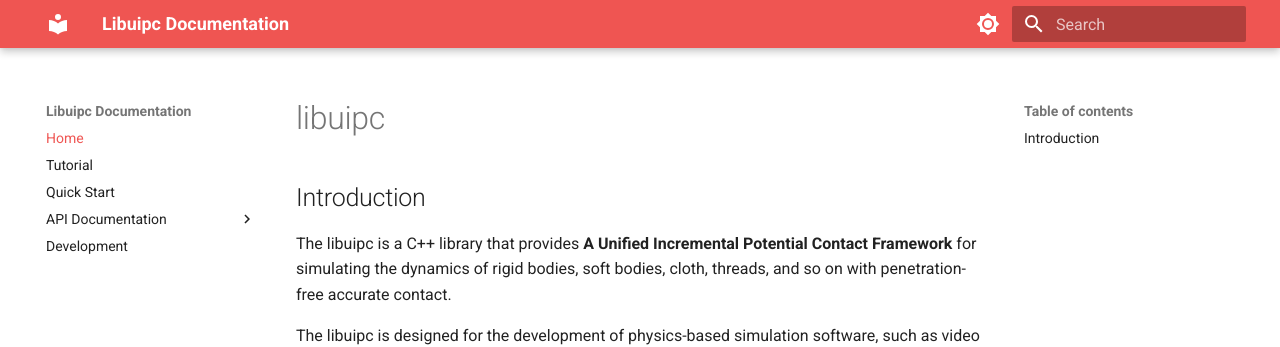
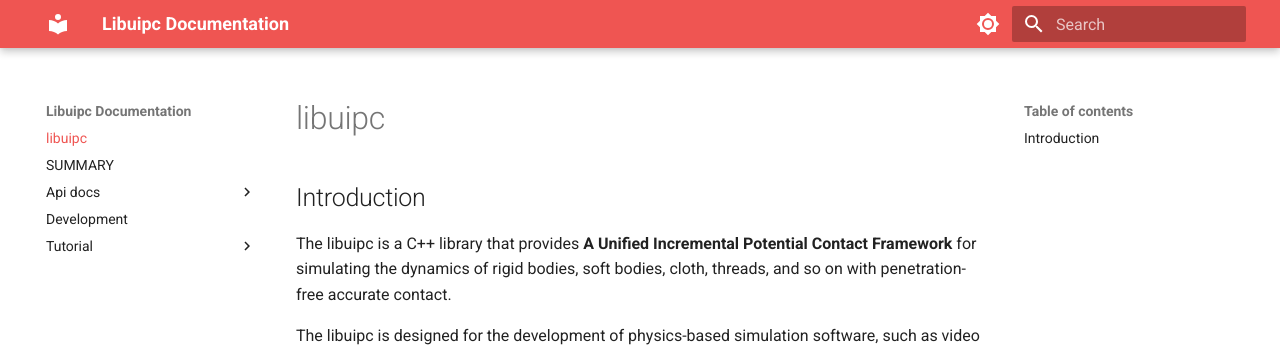
Before and after one commit to star-hengxing/libuipc, an MkDocs documentation site: the page built from docs/index.md, in a window 1280 px wide. Shown: the top 347 px of the page. Built offline with MkDocs 1.6.1 and Material for MkDocs 9.7.7, drawn with Linux system fonts in a browser that asks for light colours.

Commit message:
improve docs

```diff
--- a/mkdocs.yaml
+++ b/mkdocs.yaml
@@ -36,7 +36,7 @@ markdown_extensions:
 plugins:
   - search
   - literate-nav:
-      nav_file: SUMMARY.md
+      nav_file: summary.md
 extra_css:
   - stylesheets/doxide.css
 extra_javascript:
```
